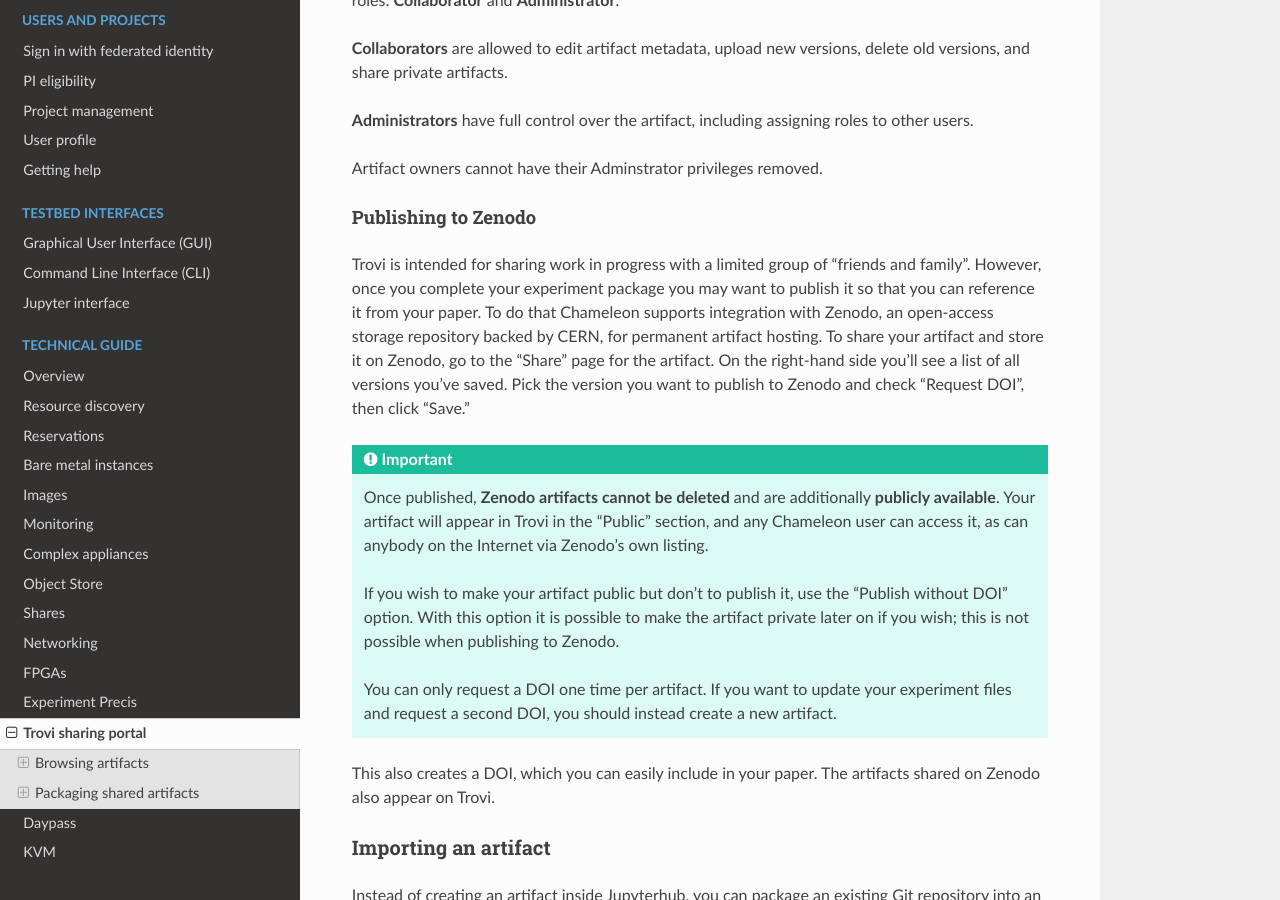
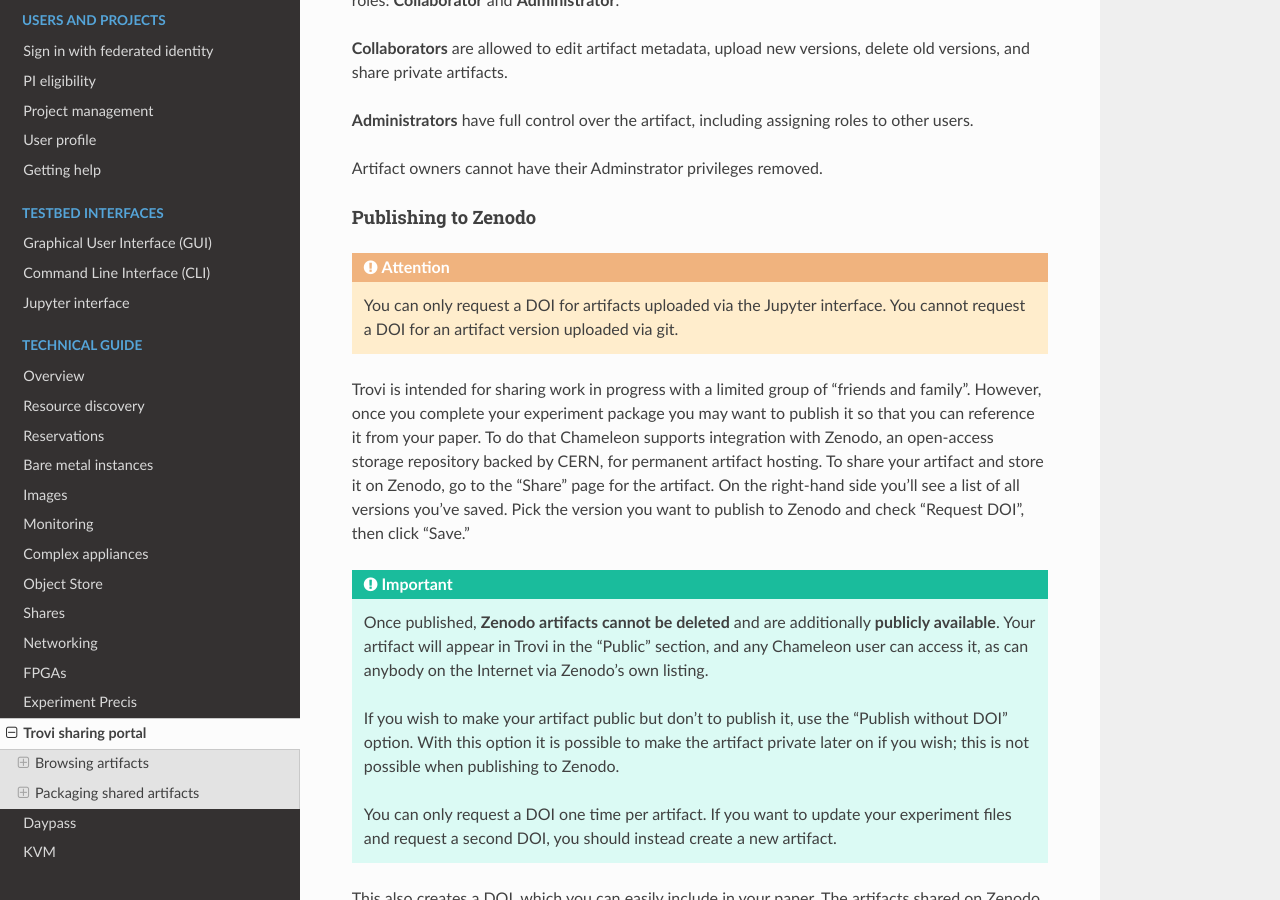
Before and after one commit to ChameleonCloud/docs, a Sphinx documentation site: the page built from source/technical/sharing.rst, in a window 1280 px wide and 900 px high, scrolled down 4670 px. Built offline with Sphinx 7.4.7 and the Read the Docs theme 2.0.0, drawn with Linux system fonts in a browser that asks for light colours.

```diff
--- a/source/technical/sharing.rst
+++ b/source/technical/sharing.rst
@@ -172,6 +172,10 @@ Artifact owners cannot have their Adminstrator privileges removed.
 Publishing to Zenodo
 ^^^^^^^^^^^^^^^^^^^^
 
+.. attention::
+   You can only request a DOI for artifacts uploaded via the Jupyter interface.
+   You cannot request a DOI for an artifact version uploaded via git.
+
 Trovi is intended for sharing work in progress with a limited group of "friends
 and family". However, once you complete your experiment package you may want to
 publish it so that you can reference it from your paper. To do that Chameleon
```
